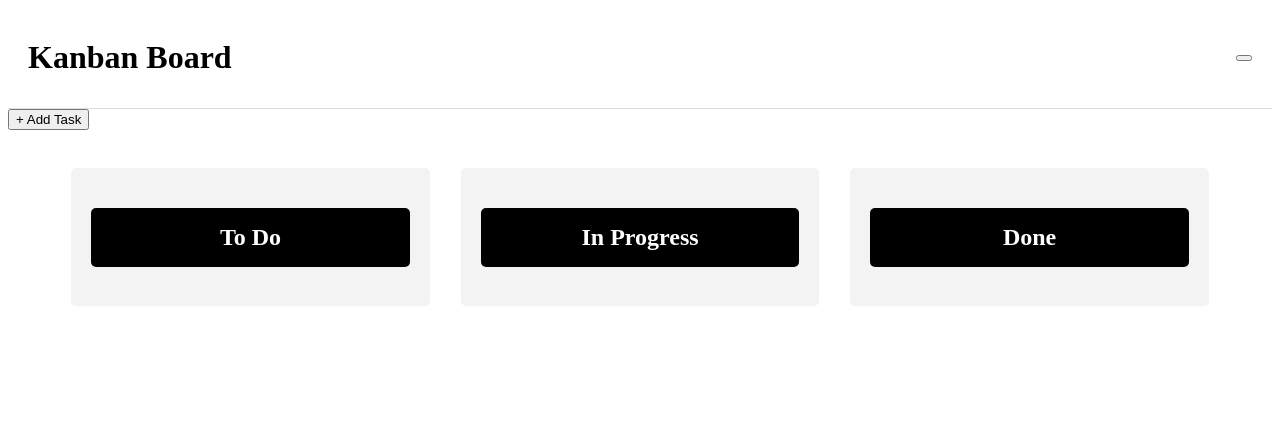
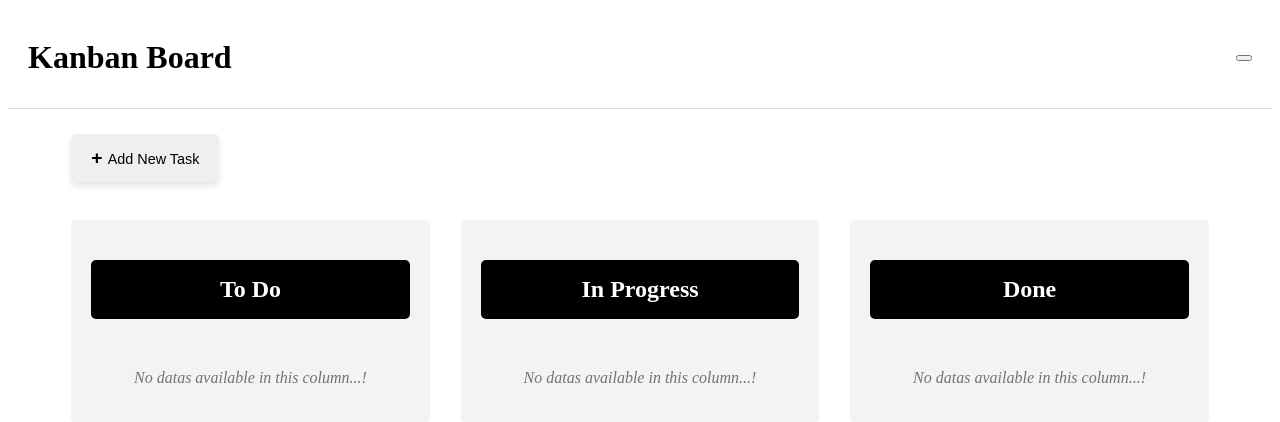
Before and after one commit to Arunthathy123/kanban-board, a React (Create React App) app: page / in a window 1280 px wide. Shown: the top 422 px of the page. Built offline with nearby package versions, Linux system fonts and the light colour scheme.

Commit message:
Add styles for Add Task button and popup.

```diff
--- a/src/assets/AddTaskPopup.css
+++ b/src/assets/AddTaskPopup.css
@@ -1,19 +1,84 @@
-
 .popup {
   position: fixed;
   top: 0;
   left: 0;
   width: 100%;
   height: 100%;
-  background: rgba(0, 0, 0, 0.5);
+  background: rgba(0, 0, 0, 0.7);
   display: flex;
   justify-content: center;
   align-items: center;
+  z-index: 1000;
 }
 
 .popup-inner {
-  background: white;
-  padding: 20px;
-  border-radius: 10px;
+  background: #ffffff;
+  padding: 30px;
+  border-radius: 12px;
+  box-shadow: 0 4px 20px rgba(0, 0, 0, 0.1);
   text-align: center;
+  width: 90%;
+  max-width: 400px;
 }
+
+h2 {
+  margin-bottom: 20px;
+  font-size: 1.5em;
+}
+
+input, textarea {
+  width: 100%;
+  padding: 10px;
+  margin: 10px 0;
+  border: 1px solid #ccc;
+  border-radius: 5px;
+  font-size: 1em;
+  box-sizing: border-box;
+}
+
+input:focus, textarea:focus {
+  border-color: #007bff;
+  outline: none;
+}
+.no-tasks-message {
+  color: #747373;
+  font-style: italic;
+  text-align: center;
+  margin-top: 50px;
+  font-size: medium;
+}
+.add-task-btn{
+  padding: 13px 20px;
+  margin-top: 2%;
+  margin-left: 5%;
+  box-shadow: 0 4px 6px rgba(0, 0, 0, 0.1);
+}
+.popup-btn{
+  padding: 13px 20px;
+  margin: 10px 5px;
+}
+.add-task-btn, .popup-btn {
+  border: none;
+  border-radius: 5px;
+  cursor: pointer;
+  font-size: .9rem;
+  transition: background-color 0.3s;
+}
+
+button[type="submit"] {
+  background-color: black;
+  color: white;
+}
+
+button[type="submit"]:hover {
+  background-color: #232528;
+}
+
+button[type="button"] {
+  background-color: #e8e7e7;
+  color: black;
+}
+
+button[type="button"]:hover {
+  background-color: #bbb;
+}
--- a/src/components/AddTaskPopup.jsx
+++ b/src/components/AddTaskPopup.jsx
@@ -30,10 +30,17 @@ const AddTaskPopup = ({ closePopup, addTask, currentTask, editTask}) => {
             <div className="popup-inner">
                 <h2>{currentTask ? 'Edit Task' : 'Add Task'}</h2>
                 <form onSubmit={handleSubmit}>
-                    <input type='text' placeholder="Task Title" value={title} onChange={(e)=>setTitle(e.target.value)} required />
-                    <textarea type='text' placeholder="Task Description" value={description} onChange={(e)=>setDescription(e.target.value)} required></textarea>
-                    <button type="submit">{currentTask ? 'Update Task' : 'Add Task'}</button>
-                    <button type="button" onClick={closePopup}>Cancel</button>
+                    <br />
+                    <div>
+                        <input type='text' placeholder="Task Title" value={title} onChange={(e)=>setTitle(e.target.value)} required autoComplete='off' />
+                        <textarea type='text' placeholder="Task Description" value={description} onChange={(e)=>setDescription(e.target.value)} required autoComplete='off'></textarea>
+                    </div>
+                    <br />
+                    <div>
+                        <button className='popup-btn' type="submit">{currentTask ? 'Update Task' : 'Add Task'}</button>
+                        <button className='popup-btn' type="button" onClick={closePopup}>Cancel</button>
+                    </div>
+
                 </form>
             </div>
         </div>
--- a/src/components/Board.jsx
+++ b/src/components/Board.jsx
@@ -77,7 +77,7 @@ const Board = () => {
     }
     return (
         <div>
-            <button className='add-task-btn' onClick={() => openPopup()}>+ Add Task</button>
+            <button className='add-task-btn' onClick={() => openPopup()}><b style={{fontSize:'1.2rem'}}>+ </b>Add New Task</button>
             <div className='board'>
                 {Object.keys(columns).map(column => (
                     <Column key={column} name={column} tasks={columns[column]} moveTask={moveTask} deleteTask={deleteTask}  editTask={openPopup} />
--- a/src/components/Column.jsx
+++ b/src/components/Column.jsx
@@ -11,10 +11,13 @@ const Column = ({ name, tasks = [], moveTask,  deleteTask, editTask }) => {
     return (
       <div className="column" ref={drop}>
         <h2 className='taskName'>{name}</h2>
-        {tasks.map(task => (
-            <Task key={task.id} task={task} column={name} deleteTask={deleteTask} editTask={() => editTask(task, name)} />
-        ))}
-
+        {tasks.length === 0 ? (
+          <p className="no-tasks-message">No datas available in this column...!</p>
+        ) : (
+          tasks.map(task => (
+              <Task key={task.id} task={task} column={name} deleteTask={deleteTask} editTask={() => editTask(task, name)} />
+          ))
+        )}
       </div>
     );
   };
```
